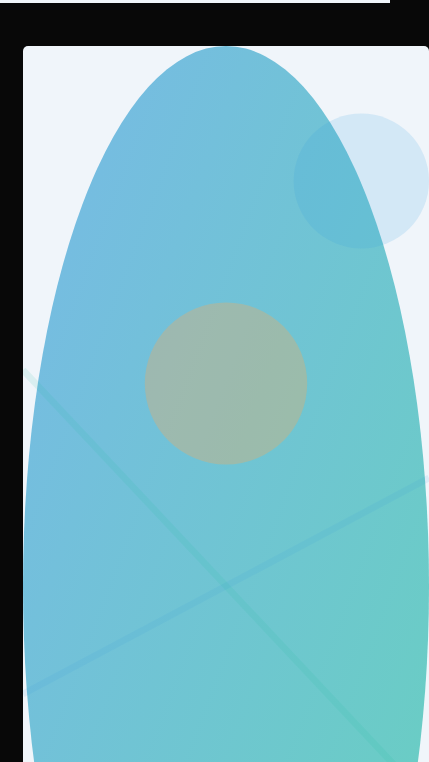
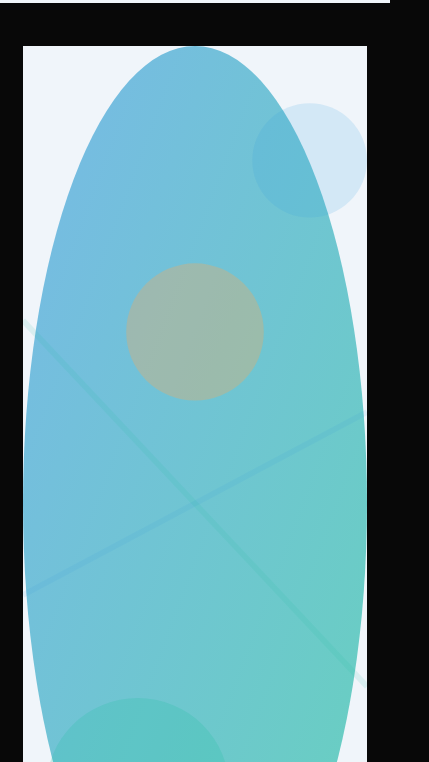
Before and after one commit to manoharpra/newportfolio, a plain HTML site: page index.html in a window 390 px wide. Shown: the part 582-1344 px from the top of the page, 429 px wide, since content can reach past the window. Drawn offline with Linux system fonts and the light colour scheme.

Commit message:
Update style.css

```diff
--- a/style.css
+++ b/style.css
@@ -126,8 +126,7 @@ nav ul li a:hover::after{
 }
 .about-col-1 img{
     width: 100%;
-    hight: auto;
-    border-radius: 5px;
+    hight: 50%;
 
 }
 .about-col-2 {
@@ -494,7 +493,9 @@ nav .bars , nav .xmark{
     }
 
     .about-col-1 img{
-        width: 48vh;
+        width: 100%;
+        hight:50%;
+
     }
     .sub-title{
         font-size: 8vw;
```
